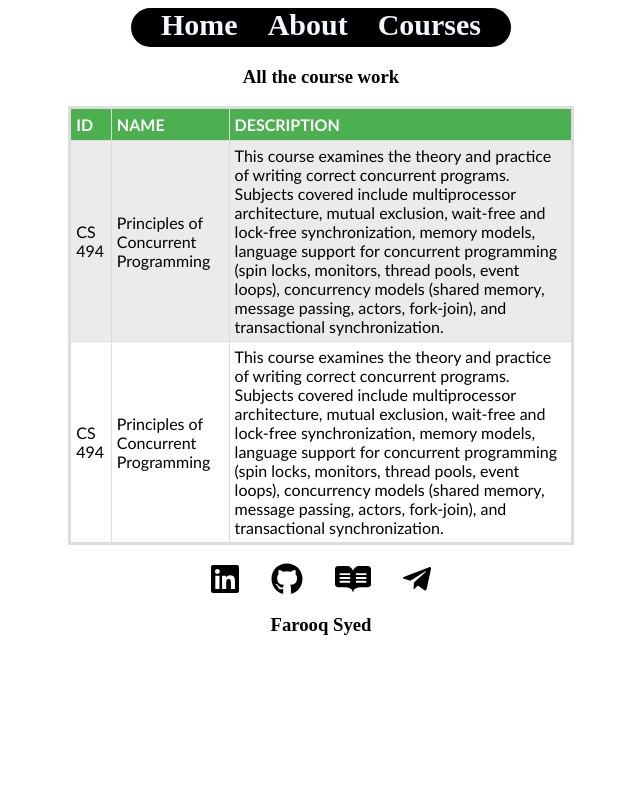
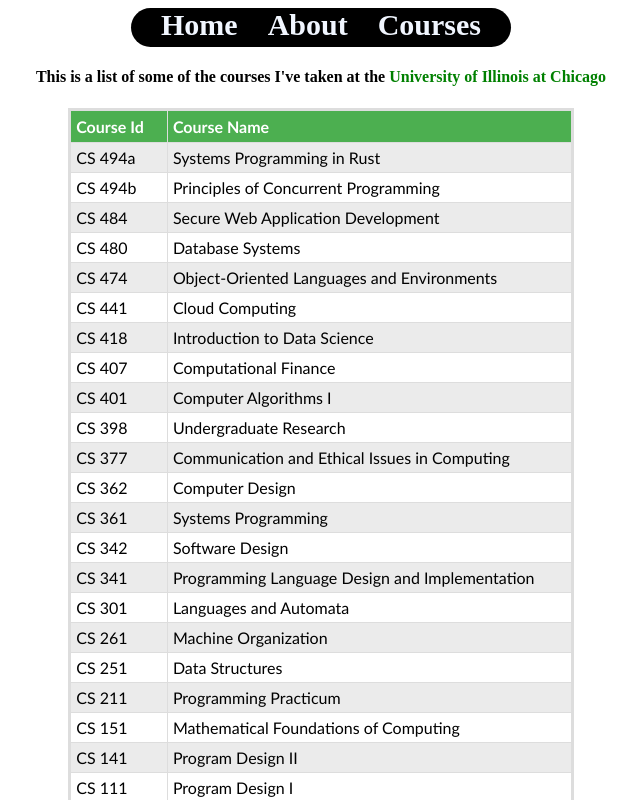
Before and after one commit to Faro0q/farooq.dev, a React (Create React App) app: page /courses in a window 1280 px wide. Shown: the top 800 px of the page, without its empty margins (319-959 px from the left). Built offline with nearby package versions, Linux system fonts and the light colour scheme.

Commit message:
Fixed the table with tooltips

```diff
--- a/src/pages/Courses.js
+++ b/src/pages/Courses.js
@@ -1,64 +1,34 @@
 import React, { Component } from 'react'
-import ReactDOM from 'react-dom'
 import '../App.css';
-import {tableData} from '../data/TableData'
+import tableData from '../data/TableJson.json'
 import ReactTooltip from "react-tooltip";
 
-class Courses extends React.Component {
-    constructor(props) {
-       super(props)
-       this.state = { students: [
-        {
-            "id": "CS 494",
-            "name": "Principles of Concurrent Programming",
-            "description": "This course examines the theory and practice of writing correct concurrent programs. Subjects covered include multiprocessor architecture, mutual exclusion, wait‐free and lock‐free synchronization, memory models, language support for concurrent programming (spin locks, monitors, thread pools, event loops), concurrency models (shared memory, message passing, actors, fork‐join), and transactional synchronization."
-        },
-        {
-            "id": "CS 494",
-            "name": "Principles of Concurrent Programming",
-            "description": "This course examines the theory and practice of writing correct concurrent programs. Subjects covered include multiprocessor architecture, mutual exclusion, wait‐free and lock‐free synchronization, memory models, language support for concurrent programming (spin locks, monitors, thread pools, event loops), concurrency models (shared memory, message passing, actors, fork‐join), and transactional synchronization."
-        }
-      ]}
-    }
-
-    renderTableHeader() {
-       let header = Object.keys(this.state.students[0])
-       return header.map((key, index) => {
-          return <th key={index}>{key.toUpperCase()}</th>
-       })
-    }
-
-    renderTableData() {
-       return this.state.students.map((student, index) => {
-          const { id, name, description } = student //destructuring
-          return (
-             <tr key={id}>
-                <td>{id}</td>
-                <td>{name}</td>
-                <td>{description}</td>
-             </tr>
-          )
-       })
-    }
+class Courses extends Component {
 
     render() {
        return (
-          <div>
-             <h3 id='title'>All the course work</h3>
-             <ReactTooltip place="left" type="success" effect="solid" />
-             {/* <ReactTooltip /> */}
-             <table id='students'>
-                <tbody>
-                   <tr>{this.renderTableHeader()}</tr>
-                   {this.renderTableData()}
-                   {/* <span data-tip="hello">{this.renderTableData()}</span> */}
-                </tbody>
-             </table>
-             <br></br>
-          </div>
+            <div>
+                <h4 id='title'> This is a list of some of the courses I've taken at the <a class="text-link" href="https://cs.uic.edu/" target="_blank" rel="noreferrer" >
+                University of Illinois at Chicago</a></h4>
+                <table id='students'>
+                    <tr>
+                        <th>Course Id</th>
+                        <th>Course Name</th>
+                    </tr>
+                    {tableData.map((detail, index) => {
+                        return <tr>
+                            <td data-tip={detail.attributes.description}>{detail.id}</td>
+                            <td>{detail.attributes.name}</td>
+
+                        </tr>
+
+                    })}
+                    <ReactTooltip className="tooltip" multiline={true} effect="solid"/>
+                </table>
+                <br></br>
+            </div>
        )
     }
  }
 
- ReactDOM.render(<Courses />, document.getElementById('root'));
  export default Courses
```
